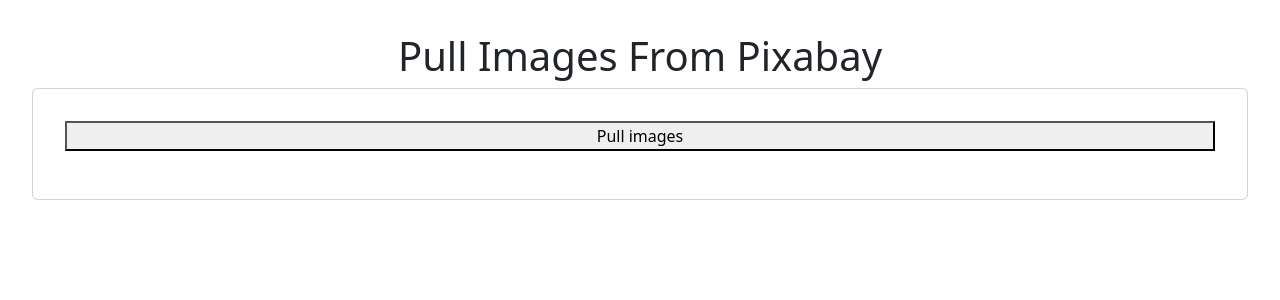
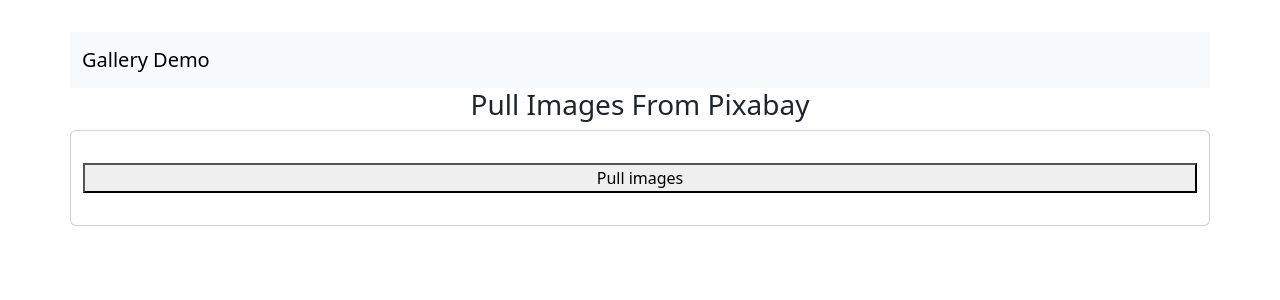
Before and after one commit to metatrevor/gallery-demo, a React (Vite) app: page / in a window 1280 px wide. Shown: the top 300 px of the page. Built offline with nearby package versions, Linux system fonts and the light colour scheme.

Commit message:
Use card grids to display pulled images

```diff
--- a/src/App.jsx
+++ b/src/App.jsx
@@ -1,6 +1,7 @@
 import {useState} from 'react'
 import './App.css'
 import axios from "axios";
+import {Container, Row, Navbar, CardGroup, Col, Card} from "react-bootstrap";
 
 function App() {
     const [images, setImages] = useState([])
@@ -22,18 +23,40 @@
 
     return (
         <>
-            <h1>Pull Images From Pixabay</h1>
-            <div className="card">
-                <button onClick={() => pullImages(searchTerm)}>
-                    Pull images
-                </button>
+            <Container>
+                <Row>
+                    <Navbar expand="lg" className="bg-body-tertiary">
+                        <Container>
+                            <Navbar.Brand href="#home">Gallery Demo</Navbar.Brand>
+                        </Container>
+                    </Navbar>
+                </Row>
 
-                <ul>
-                    {images.map((image) => (
-                        <li key={image.id}> {image.id} - {image.pageURL} </li>
-                    ))}
-                </ul>
-            </div>
+                <Row>
+                    <h3>Pull Images From Pixabay</h3>
+                    <div className="card">
+                        <button onClick={() => pullImages(searchTerm)}>
+                            Pull images
+                        </button>
+                    </div>
+                </Row>
+
+                <Row className="mt-3">
+                    <CardGroup>
+                        {images.map((image, index) => (
+                            <Col key={index} sm={4}>
+                                <Card className="md-3">
+                                    <Card.Img src={image.previewURL}/>
+                                    <Card.Footer>
+                                        <small className="text-muted">Link to large image</small>
+                                    </Card.Footer>
+                                </Card>
+                            </Col>
+                        ))}
+                    </CardGroup>
+                </Row>
+
+            </Container>
         </>
     )
 }
```
